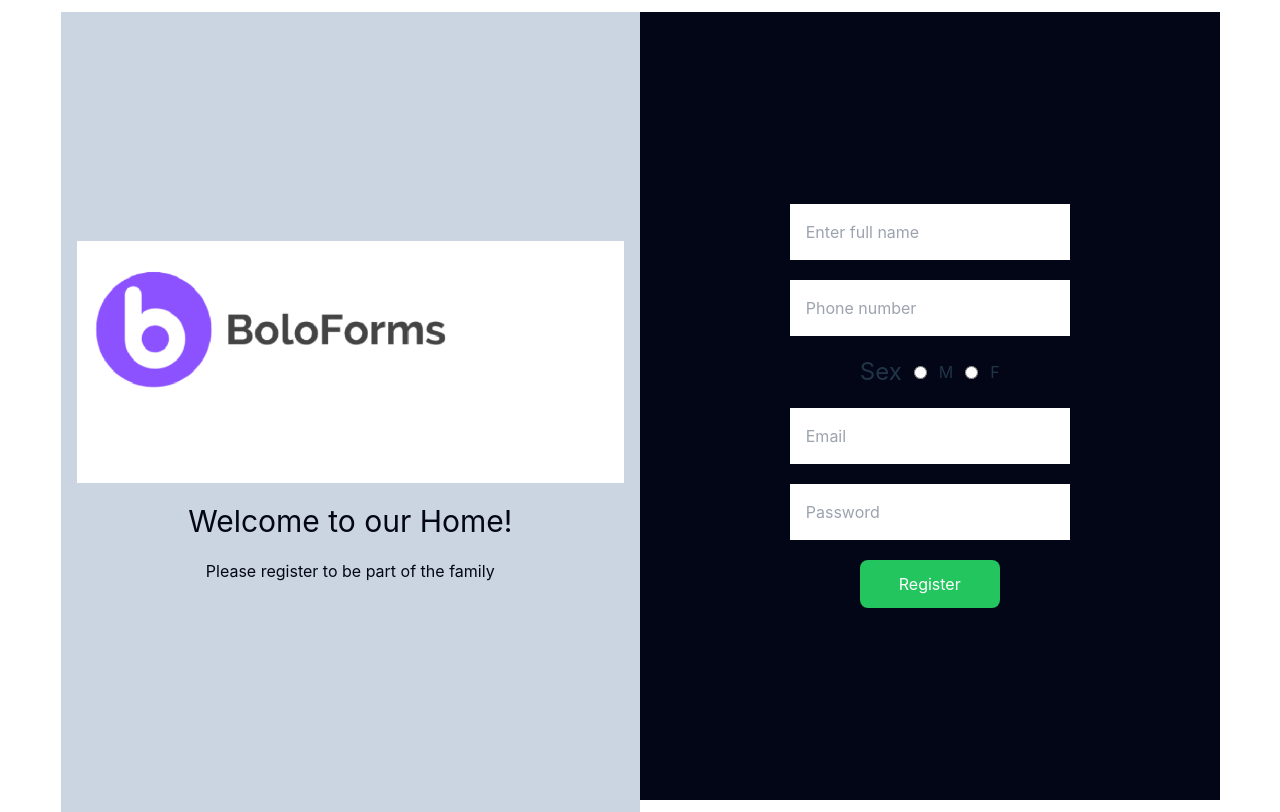
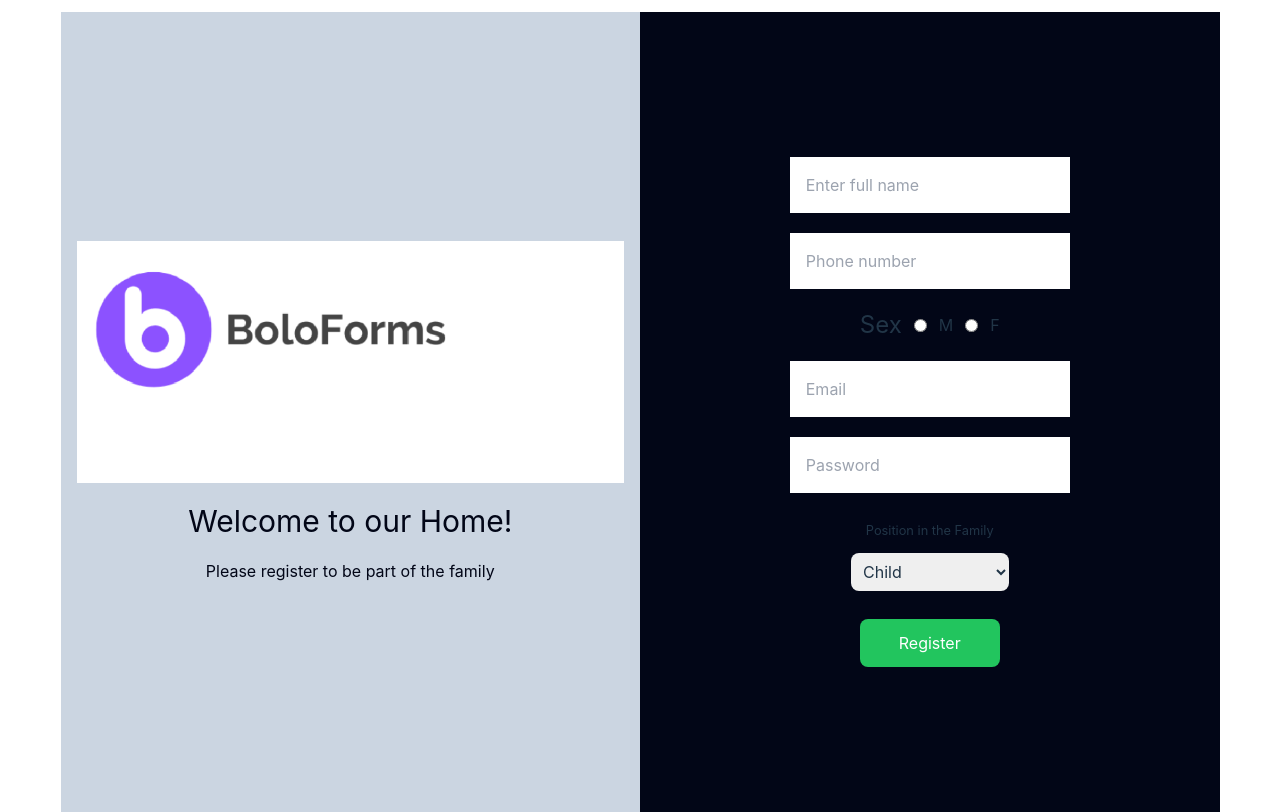
Before and after one commit to Fahyvor/MERN-StackApp, a React (Vite) app in the folder client/: page / in a window 1280 px wide. Built offline with nearby package versions, Linux system fonts and the light colour scheme.

Commit message:
Third question

```diff
--- a/client/src/components/FormPage/FormPage.jsx
+++ b/client/src/components/FormPage/FormPage.jsx
@@ -12,6 +12,7 @@ const FormPage = () => {
     sex: '',
     email: '',
     password: '',
+    position: '',
   });
 
   const handleRegisterInputChange = (e) => {
@@ -43,7 +44,7 @@ const FormPage = () => {
         <p>Please register to be part of the family</p>
       </div>
 
-      <div className='right-part w-1/2 flex p-3 justify-center bg-slate-950'>
+      <div className='right-part w-1/2 flex p-3 h-screen justify-center bg-slate-950'>
         <form
           onSubmit={handleRegister}
           className='flex flex-col gap-5 justify-center my-auto items-center'
@@ -78,6 +79,7 @@ const FormPage = () => {
               checked={registerFormData.sex === 'M'}
               onChange={handleRegisterInputChange}
             />
+
             <label htmlFor='Male'>M</label>
             <input
               type='radio'
@@ -110,6 +112,22 @@ const FormPage = () => {
             onChange={handleRegisterInputChange}
           />
 
+          <div className='family-position w-3/4 flex flex-col
+          items-center py-2'>
+            <small>Position in the Family</small>
+            <select name="Position" required
+              className='w-3/4 mt-3 p-2 rounded-lg'
+              >
+
+                <option value='child'>Child</option>
+                <option value='parent'>Parent</option>
+                <option value='cousin'>Cousin</option>
+                <option value='aunt'>Aunt</option>
+                <option value='uncle'>Uncle</option>
+
+            </select>
+          </div>
+
           <input
             type='submit'
             value='Register'
--- a/client/vite.config.js
+++ b/client/vite.config.js
@@ -7,6 +7,6 @@ export default defineConfig({
     proxy: {
       '/api': 'https://mern-stack-app-delta.vercel.app/'
     }
-  }
+  },
   plugins: [react()],
 })
```
Also changed, not shown: 2 other files (tests, documents, lock files or other folders).
